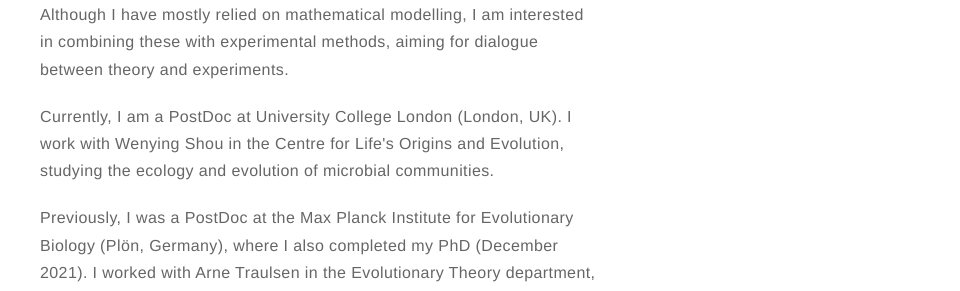
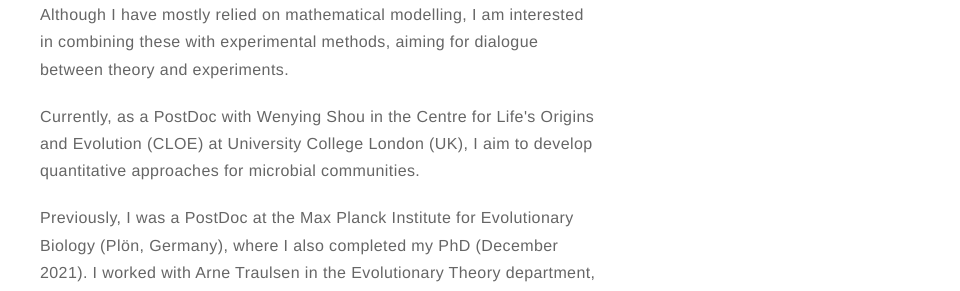
Before and after one commit to romanzapien/romanzapien.github.io, a Jekyll site: the page built from about.md, in a window 1280 px wide. Shown: the part 457-748 px from the top of the page, without its empty margins (320-1280 px from the left). Built offline with Jekyll 4.4.1, drawn with Linux system fonts in a browser that asks for light colours.

Commit message:
Update about.md

```diff
--- a/about.md
+++ b/about.md
@@ -6,7 +6,7 @@ layout: page
 
 <p>Hi there! My name is Román Zapién-Campos. I am a researcher interested in microbiology — more concretely on their ecology and evolution. Although I have mostly relied on mathematical modelling, I am interested in combining these with experimental methods, aiming for dialogue between theory and experiments.</p>
 
-<p>Currently, I am a PostDoc at University College London (London, UK). I work with Wenying Shou in the Centre for Life's Origins and Evolution, studying the ecology and evolution of microbial communities.</p>
+<p>Currently, as a PostDoc with Wenying Shou in the Centre for Life's Origins and Evolution (CLOE) at University College London (UK), I aim to develop quantitative approaches for microbial communities.</p>
 
 <p>Previously, I was a PostDoc at the Max Planck Institute for Evolutionary Biology (Plön, Germany), where I also completed my PhD (December 2021). I worked with Arne Traulsen in the Evolutionary Theory department, studying the ecology and evolution of microbes associated with hosts – often called microbiome.</p>
 
```
